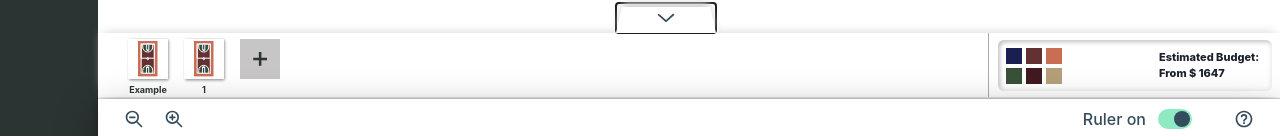
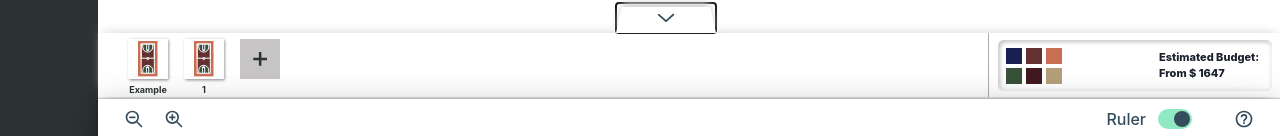
Before and after one commit to courtcanva/cc-app, a Next.js app: page / in a window 1280 px wide. Shown: the part 661-797 px from the top of the page. Built offline with nearby package versions, Linux system fonts and the light colour scheme; no server answers.

Commit message:
feat: cc-0031 modify ruler btn

```diff
--- a/src/components/EditorFooter/index.tsx
+++ b/src/components/EditorFooter/index.tsx
@@ -1,10 +1,8 @@
-import React from "react";
 import { Box, Flex, IconButton, FormControl, Switch, FormLabel } from "@chakra-ui/react";
 import { HiOutlineZoomOut, HiOutlineZoomIn } from "react-icons/hi";
 import { BiHelpCircle } from "react-icons/bi";
 
 const EditorFooter = () => {
-  const [rulerLabel, setRulerLabel] = React.useState("Ruler on");
   return (
     <Flex
       position="fixed"
@@ -38,15 +36,15 @@ const EditorFooter = () => {
       <Flex gap={8}>
         <FormControl display="flex" alignItems="center">
           <FormLabel
-            htmlFor="ruler-swith-btn"
+            htmlFor="ruler-switch-btn"
             mb="0"
             color="brand.primary"
             data-testid="ruler-label"
           >
-            {rulerLabel}
+            Ruler
           </FormLabel>
           <Switch
-            id="ruler-swith-btn"
+            id="ruler-switch-btn"
             colorScheme="footerSwitch"
             sx={{
               "span:first-child": {
@@ -54,9 +52,6 @@ const EditorFooter = () => {
               },
             }}
             defaultChecked
-            onChange={(e: React.ChangeEvent<HTMLInputElement>) =>
-              setRulerLabel(e.target.checked ? "Ruler on" : "Ruler off")
-            }
             data-testid="switch-btn"
           />
         </FormControl>
```
Also changed, not shown: 1 other file (tests, documents, lock files or other folders).
